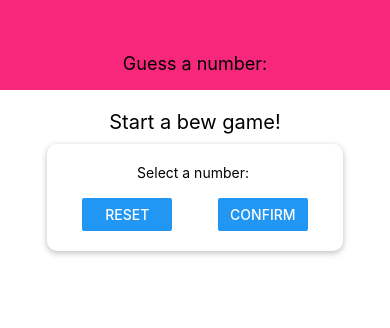
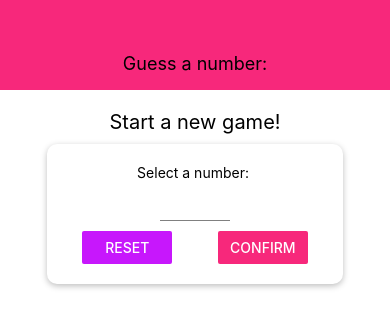
Before and after one commit to MattOfficial/GuessTheNumber-RN, a React Native app: screen / in a window 390 px wide. Shown: the top 328 px of the page. Built offline with nearby package versions, Linux system fonts and the light colour scheme.

Commit message:
New components added

```diff
--- a/components/Card.tsx
+++ b/components/Card.tsx
@@ -2,7 +2,9 @@ import React, { CSSProperties } from "react";
 import { View, StyleSheet, StyleProp } from "react-native";
 
 const Card = (props: { children?: JSX.Element[]; style?: any }) => {
-  return <View style={{...styles.card, ...props.style}}>{props.children}</View>;
+  return (
+    <View style={{ ...styles.card, ...props.style }}>{props.children}</View>
+  );
 };
 
 const styles = StyleSheet.create({
--- a/components/Header.tsx
+++ b/components/Header.tsx
@@ -1,29 +1,28 @@
-import React from 'react';
+import React from "react";
 import { View, Text, StyleSheet, ProgressViewIOSComponent } from "react-native";
+import Colors from "../constants/Colors";
 
-const Header = (props: {title: string}) => {
+const Header = (props: { title: string }) => {
   return (
     <View style={styles.header}>
-            <Text style={styles.headerText}>
-                {props.title}
-            </Text>
+      <Text style={styles.headerText}>{props.title}</Text>
     </View>
   );
-}
+};
 
 const styles = StyleSheet.create({
   header: {
-        width: '100%',
+    width: "100%",
     height: 90,
-        paddingTop:36,
-        backgroundColor: '#f7287b',
-        alignItems: 'center',
-        justifyContent: 'center'
+    paddingTop: 36,
+    backgroundColor: Colors.primary,
+    alignItems: "center",
+    justifyContent: "center",
   },
   headerText: {
-        color: 'black',
-        fontSize: 18
-    }
+    color: "black",
+    fontSize: 18,
+  },
 });
 
 export default Header;
--- /dev/null
+++ b/components/Input.tsx
@@ -0,0 +1,24 @@
+import React from "react";
+import { TextInput, StyleSheet } from "react-native";
+
+const Input = (props: {
+  style?: any;
+  autoCapitalize?: any;
+  blurOnSubmit?: any;
+  autoCorrect?: any;
+  keyboardType?: any;
+  maxLength?: any;
+}) => {
+  return <TextInput {...props} style={{ ...styles.input, ...props.style }} />;
+};
+
+const styles = StyleSheet.create({
+  input: {
+    height: 30,
+    borderBottomColor: "grey",
+    borderBottomWidth: 1,
+    marginVertical: 10,
+  },
+});
+
+export default Input;
--- /dev/null
+++ b/constants/Colors.ts
@@ -0,0 +1,4 @@
+export default {
+  primary: "#f7287b",
+  accent: "#c717fc",
+};
--- a/screen/StartGameScreen.tsx
+++ b/screen/StartGameScreen.tsx
@@ -1,20 +1,29 @@
 import React from "react";
 import { View, StyleSheet, Text, TextInput, Button } from "react-native";
 import Card from "../components/Card";
+import Colors from "../constants/Colors";
+import Input from "../components/Input";
 
 const StartGameScreen = (props: {}) => {
   return (
     <View style={styles.screen}>
-      <Text style={styles.title}>Start a bew game!</Text>
+      <Text style={styles.title}>Start a new game!</Text>
       <Card style={styles.inputContainer}>
         <Text>Select a number: </Text>
-        <TextInput />
+        <Input
+          style={styles.input}
+          blurOnSubmit
+          autoCapitalize="none"
+          autoCorrect={false}
+          keyboardType="number-pad"
+          maxLength={2}
+        />
         <View style={styles.buttonContainer}>
           <View style={styles.buttons}>
-            <Button title="Reset" onPress={() => {}} />
+            <Button title="Reset" onPress={() => {}} color={Colors.accent} />
           </View>
           <View style={styles.buttons}>
-            <Button title="Confirm" onPress={() => {}} />
+            <Button title="Confirm" onPress={() => {}} color={Colors.primary} />
           </View>
         </View>
       </Card>
@@ -46,6 +55,10 @@ const styles = StyleSheet.create({
   buttons: {
     width: "40%",
   },
+  input: {
+    width: 70,
+    textAlign: "center",
+  },
 });
 
 export default StartGameScreen;
```
Also changed, not shown: App.tsx (+5 -5 lines). Lines whose indentation alone changed are shown as unchanged.
